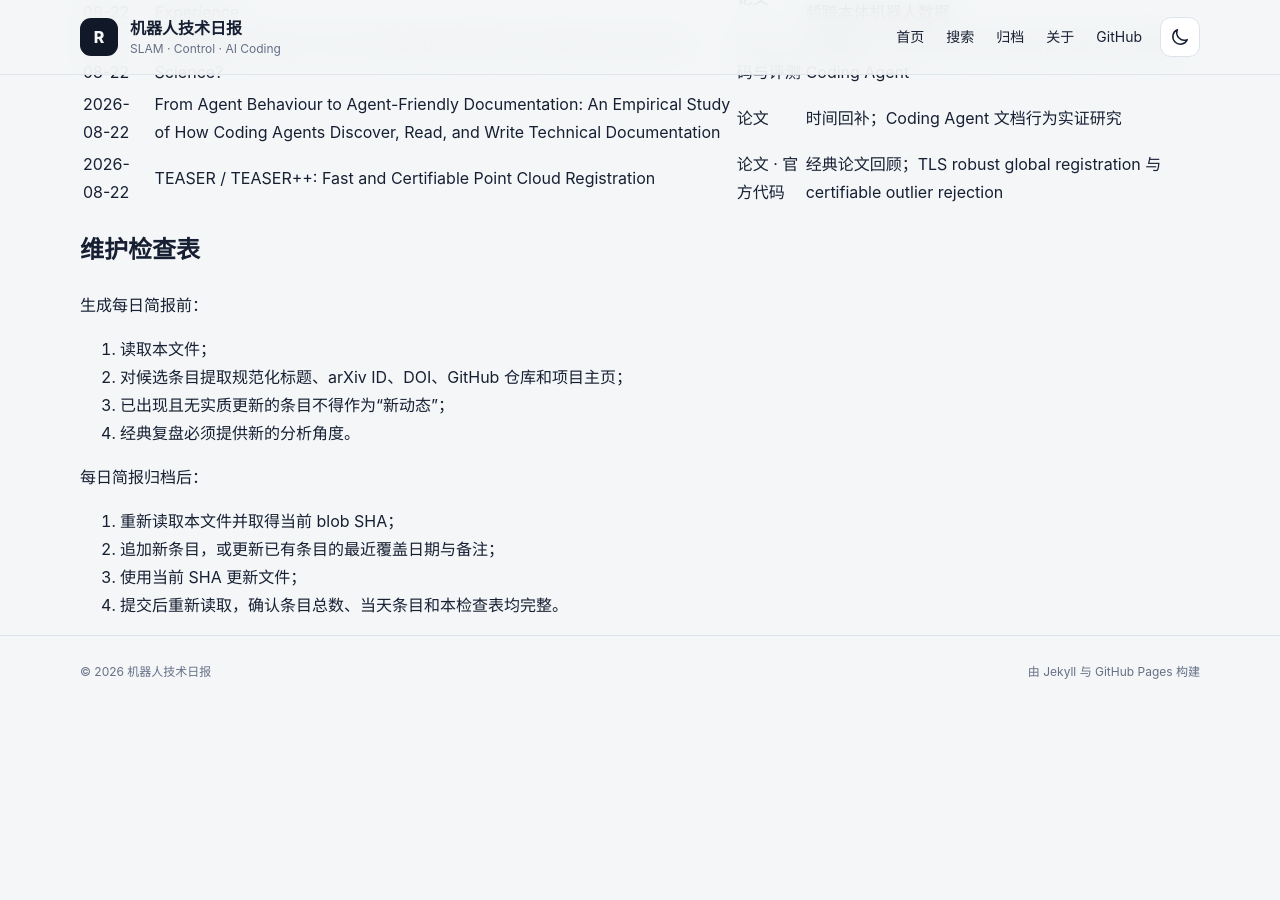
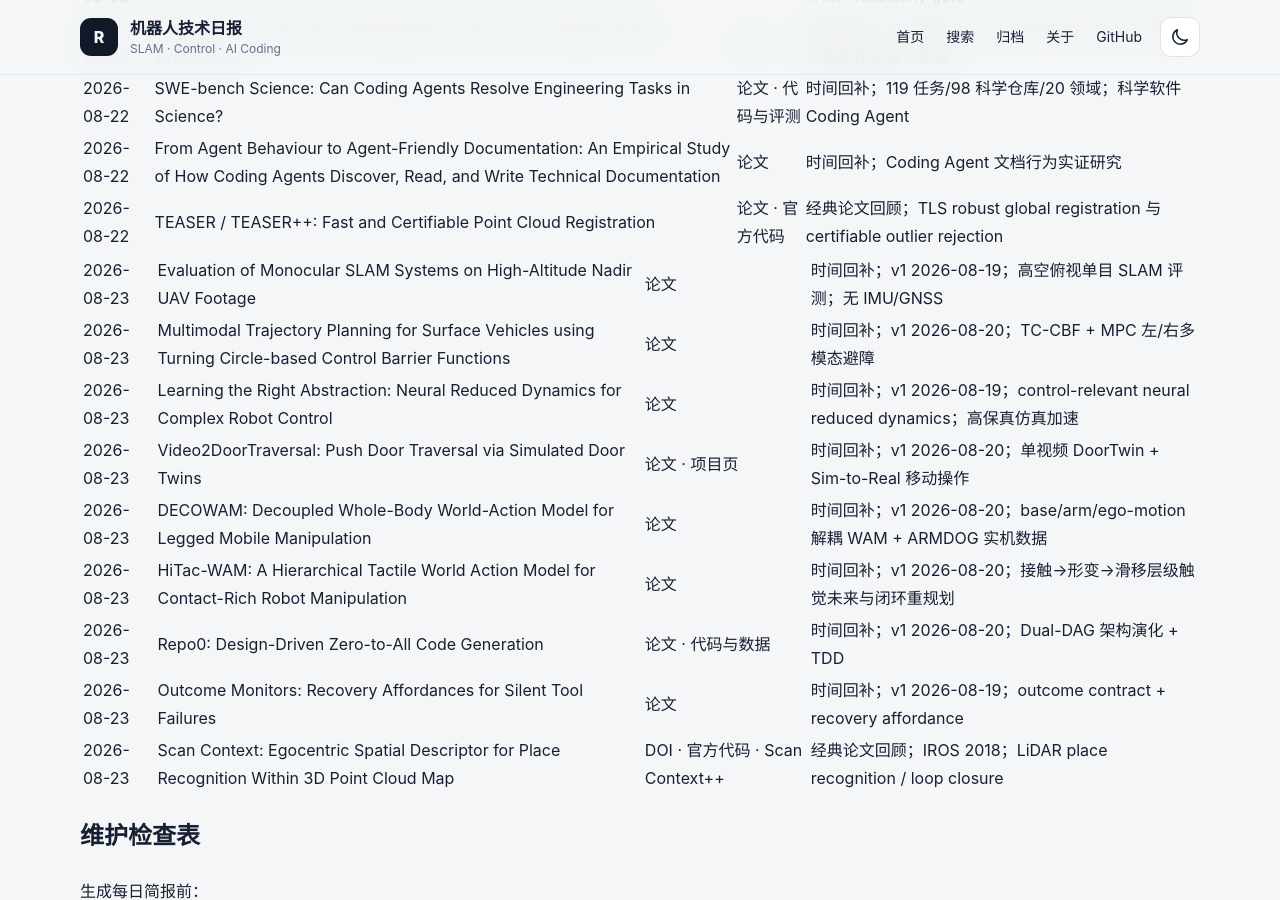
Before and after one commit to helywin/daily, a Jekyll site: the page built from robotics-brief-covered-items.md, in a window 1280 px wide and 900 px high, scrolled down 24337 px. Built offline with Jekyll 4.4.1, drawn with Linux system fonts in a browser that asks for light colours; our own code applies the rules of GitHub Pages for plain Markdown files; before the commit the page ends 25045 px from its top, so only the background shows below that; some of the changed text lies outside the part shown.

Commit message:
docs: update robotics brief coverage index for 2026-08-23

```diff
--- a/robotics-brief-covered-items.md
+++ b/robotics-brief-covered-items.md
@@ -1,6 +1,6 @@
 # 机器人技术简报已覆盖条目索引
 
-> 最后更新：2026-08-22（Asia/Shanghai）
+> 最后更新：2026-08-23（Asia/Shanghai）
 >
 > 用途：每日简报选题前强制查重。本文件保留全部历史条目的最近覆盖日期、规范标题、至少一个可直接访问的原始来源和必要备注。
 >
@@ -41,6 +41,8 @@
 > 2026-08-21 新增 8 条主动态与 1 条经典论文回顾，共 379 条。
 >
 > 2026-08-22 新增 8 条主动态与 1 条经典论文回顾，共 388 条。
+>
+> 2026-08-23 新增 8 条主动态与 1 条经典论文回顾，共 397 条。
 
 ## 已核验条目
 
@@ -441,6 +443,16 @@
 | 2026-08-22 | From Agent Behaviour to Agent-Friendly Documentation: An Empirical Study of How Coding Agents Discover, Read, and Write Technical Documentation | [论文](https://arxiv.org/abs/2608.20195) | 时间回补；Coding Agent 文档行为实证研究 |
 | 2026-08-22 | TEASER / TEASER++: Fast and Certifiable Point Cloud Registration | [论文](https://arxiv.org/abs/2001.07715) · [官方代码](https://github.com/MIT-SPARK/TEASER-plusplus) | 经典论文回顾；TLS robust global registration 与 certifiable outlier rejection |
 
+| 2026-08-23 | Evaluation of Monocular SLAM Systems on High-Altitude Nadir UAV Footage | [论文](https://arxiv.org/abs/2608.18632) | 时间回补；v1 2026-08-19；高空俯视单目 SLAM 评测；无 IMU/GNSS |
+| 2026-08-23 | Multimodal Trajectory Planning for Surface Vehicles using Turning Circle-based Control Barrier Functions | [论文](https://arxiv.org/abs/2608.19537) | 时间回补；v1 2026-08-20；TC-CBF + MPC 左/右多模态避障 |
+| 2026-08-23 | Learning the Right Abstraction: Neural Reduced Dynamics for Complex Robot Control | [论文](https://arxiv.org/abs/2608.19375) | 时间回补；v1 2026-08-19；control-relevant neural reduced dynamics；高保真仿真加速 |
+| 2026-08-23 | Video2DoorTraversal: Push Door Traversal via Simulated Door Twins | [论文](https://arxiv.org/abs/2608.20251) · [项目页](https://video2doortraversal.github.io/) | 时间回补；v1 2026-08-20；单视频 DoorTwin + Sim-to-Real 移动操作 |
+| 2026-08-23 | DECOWAM: Decoupled Whole-Body World-Action Model for Legged Mobile Manipulation | [论文](https://arxiv.org/abs/2608.20114) | 时间回补；v1 2026-08-20；base/arm/ego-motion 解耦 WAM + ARMDOG 实机数据 |
+| 2026-08-23 | HiTac-WAM: A Hierarchical Tactile World Action Model for Contact-Rich Robot Manipulation | [论文](https://arxiv.org/abs/2608.19574) | 时间回补；v1 2026-08-20；接触→形变→滑移层级触觉未来与闭环重规划 |
+| 2026-08-23 | Repo0: Design-Driven Zero-to-All Code Generation | [论文](https://arxiv.org/abs/2608.19854) · [代码与数据](https://github.com/cslsolow/Repo0) | 时间回补；v1 2026-08-20；Dual-DAG 架构演化 + TDD |
+| 2026-08-23 | Outcome Monitors: Recovery Affordances for Silent Tool Failures | [论文](https://arxiv.org/abs/2608.19303) | 时间回补；v1 2026-08-19；outcome contract + recovery affordance |
+| 2026-08-23 | Scan Context: Egocentric Spatial Descriptor for Place Recognition Within 3D Point Cloud Map | [DOI](https://doi.org/10.1109/IROS.2018.8593953) · [官方代码](https://github.com/SignalImageCV/scancontext) · [Scan Context++](https://github.com/gisbi-kim/scancontext_tro) | 经典论文回顾；IROS 2018；LiDAR place recognition / loop closure |
+
 ## 维护检查表
 
 生成每日简报前：
```
